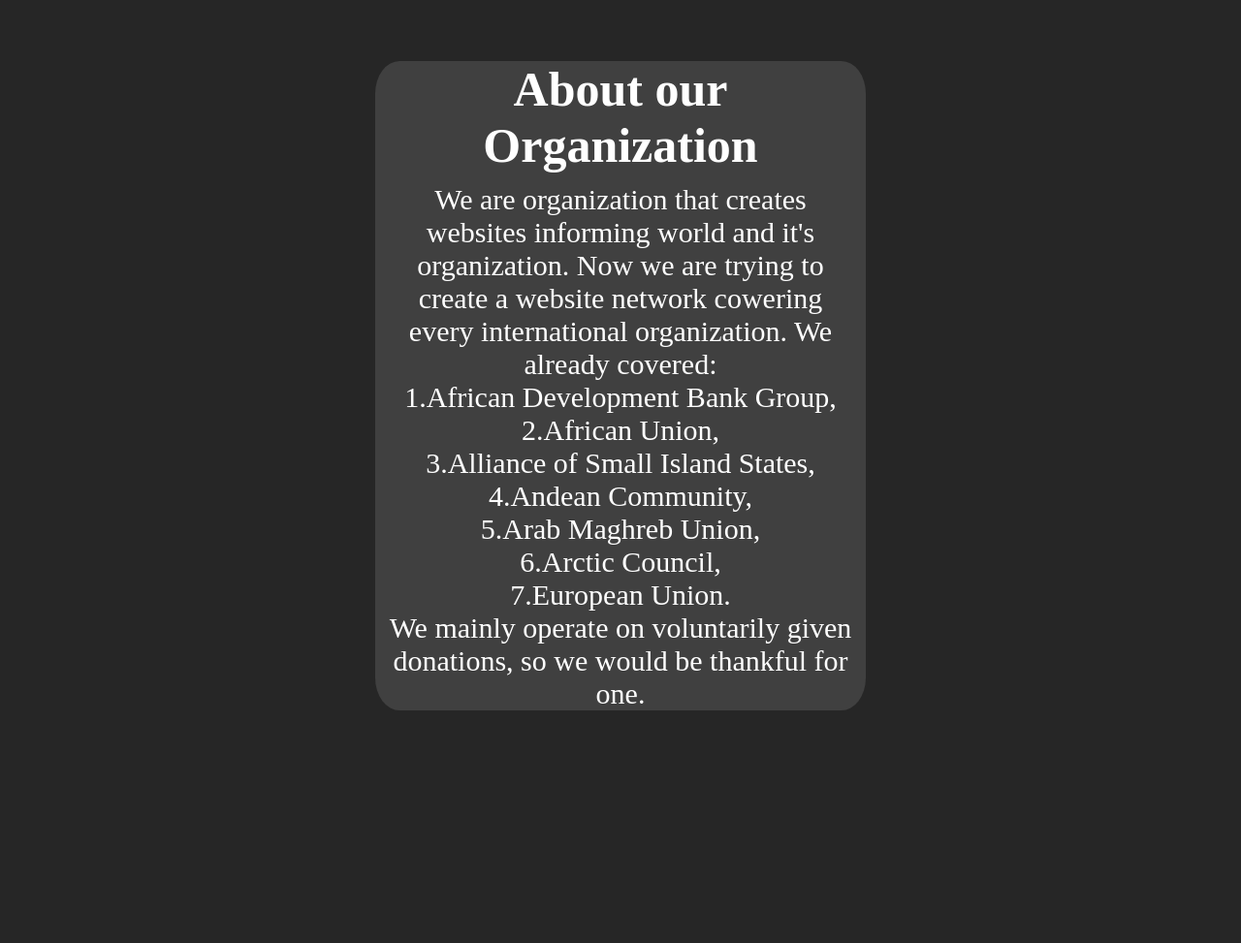
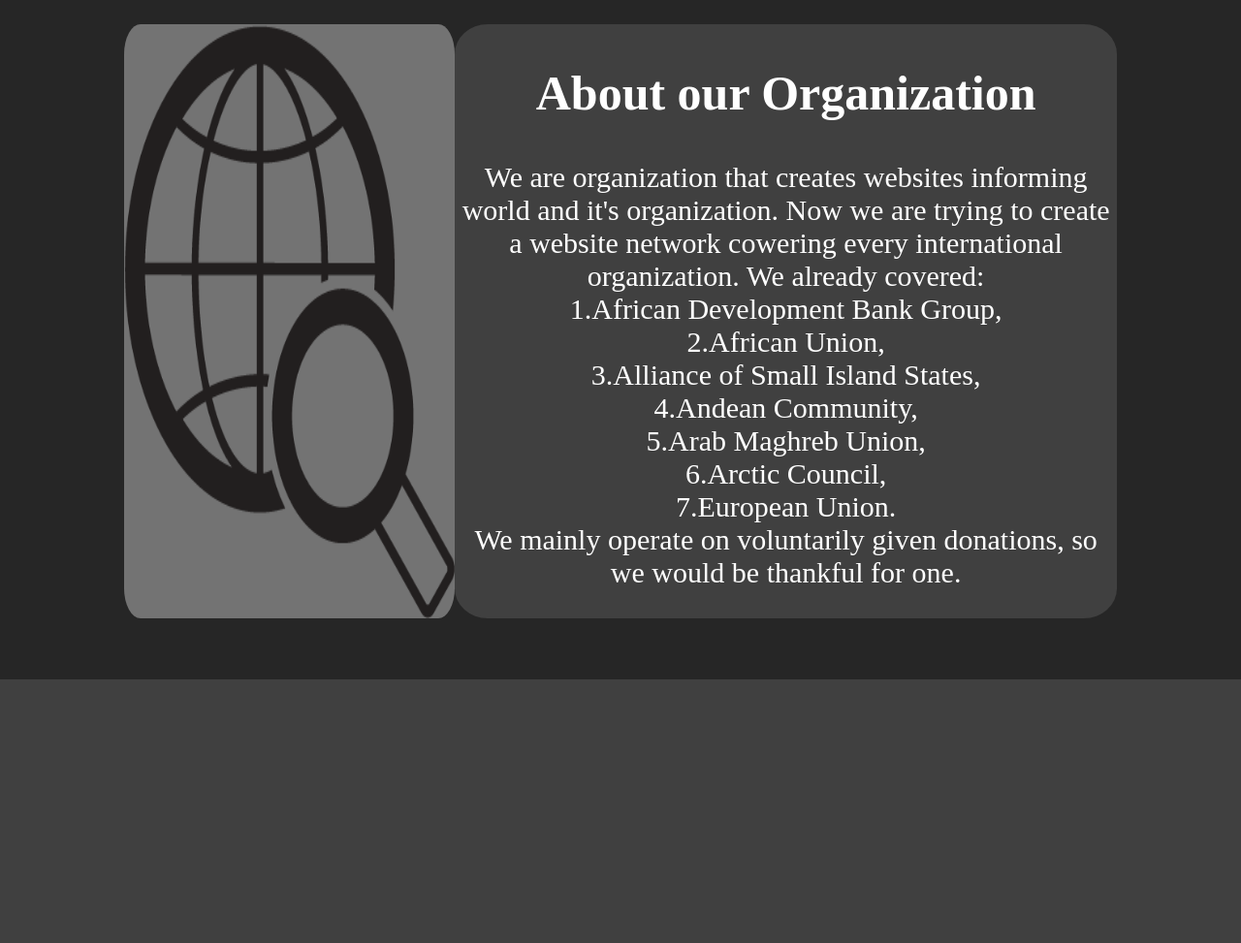
Before and after one commit to Sadwik1/Strona-o-EU, a PHP site: page /About.html in a window 1280 px wide. Shown: the part 104-1077 px from the top of the page at 97% size. After the commit the page ends 805 px from the top, so only its background shows below. Run offline with PHP 8.4, Linux system fonts and the light colour scheme.

Commit message:
Add files via upload

```diff
--- a/About.html
+++ b/About.html
@@ -5,7 +5,7 @@
     <meta http-equiv="X-UA-Compatible" content="IE=edge">
     <meta name="viewport" content="width=device-width, initial-scale=1.0">
     <title>Document</title>
-    <link rel="stylesheet" href="Cstyle.css">
+    <link rel="stylesheet" href="Astyle.css">
 </head>
 <body>
     <header>
@@ -18,8 +18,13 @@
         </nav>
     </header>
     <main>
-        <h2>About our Organization</h2>
-        <p>We are organization that creates websites informing world and it's organization. Now we are trying to create a website network cowering every international organization. We already covered: <br> 1.African Development Bank Group,<br>2.African Union,<br>3.Alliance of Small Island States,<br>4.Andean Community,<br>5.Arab Maghreb Union,<br>6.Arctic Council, <br>7.European Union.<br>We mainly operate on voluntarily given donations, so we would be thankful for one.</p>
+
+        <img src="research.png" alt="IRS logo">
+        <section>
+            <h2>About our Organization</h2>
+            <p>We are organization that creates websites informing world and it's organization. Now we are trying to create a website network cowering every international organization. We already covered: <br> 1.African Development Bank Group,<br>2.African Union,<br>3.Alliance of Small Island States,<br>4.Andean Community,<br>5.Arab Maghreb Union,<br>6.Arctic Council, <br>7.European Union.<br>We mainly operate on voluntarily given donations, so we would be thankful for one.</p>
+        </section>
+
     </main>
 </body>
 </html>
--- a/Astyle.css
+++ b/Astyle.css
@@ -23,12 +23,19 @@ body{
     color: #FFFFFF;
     font-family: 'Lustria';
 }
+
 main{
-
+    display: flex;
+    flex-direction: row;
+    align-items: stretch;
+    justify-content: center;
+    margin: 5%;
+    margin-top: 2%;
+}
+section{
     font-size: 30px;
     text-align: center;
-    margin: 30%;
-    margin-top: 5%;
+    width: 60%;
     border-radius: 5%;
     background-color: #404040;
 }
@@ -38,3 +45,8 @@ h2{
 h4{
     font-size: 35px;
 }
+img{
+    width: 30%;
+    background-color: #737373;
+    border-radius: 5%;
+}
```
Also changed, not shown: research.png (added).
